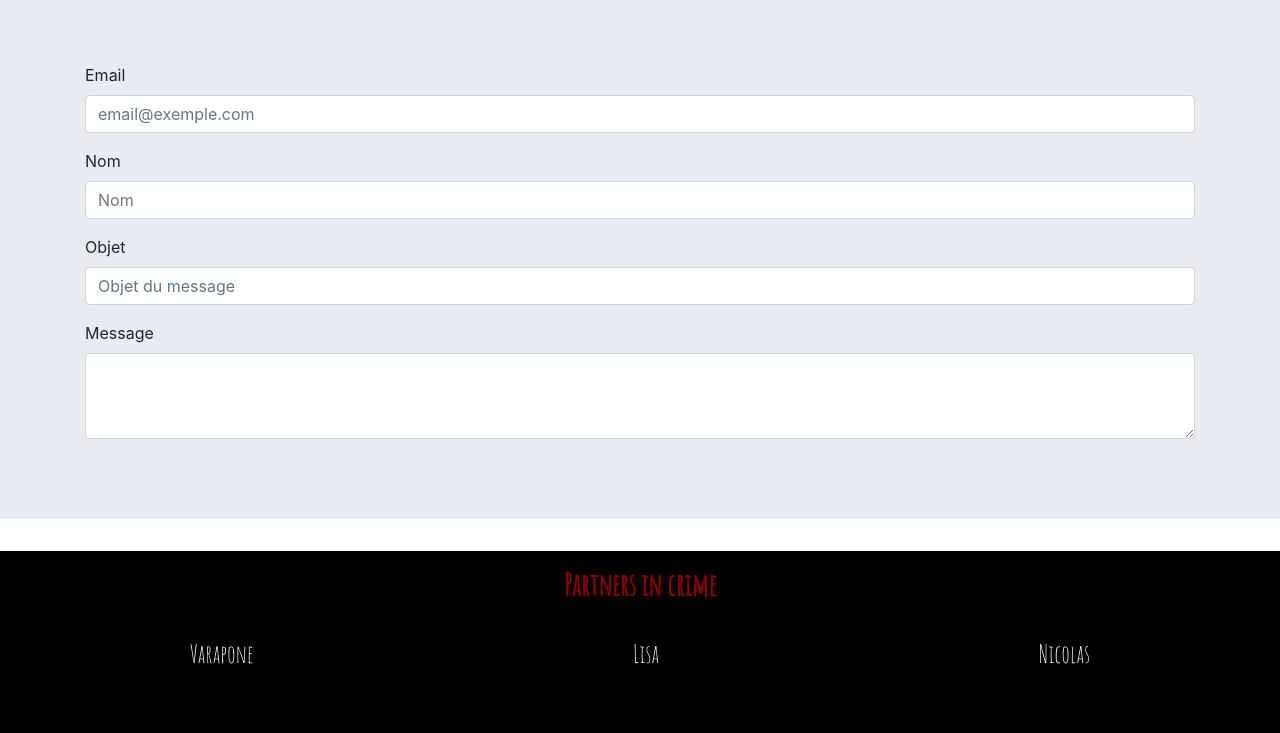
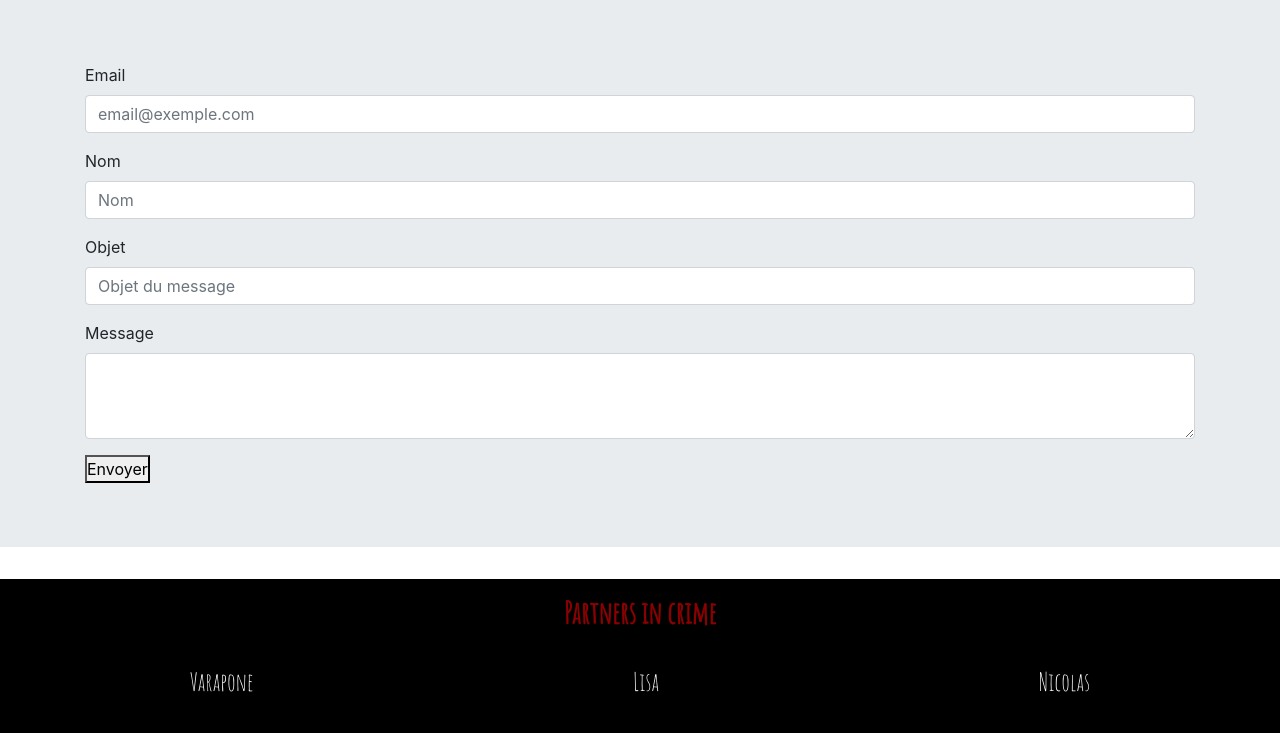
Before and after one commit to vara1991/WCS_Projet-2, a PHP site: template src/View/Contact/index.html.twig in a window 1280 px wide. Shown: the part 244-977 px from the top of the page. Before the commit the page ends 908 px from the top, so only its background shows below. Run offline with PHP 8.4, Linux system fonts and the light colour scheme; the template is opened without the code that fills it, so the values that code supplies are empty; some libraries are stand-ins or nearby versions.

Commit message:
add send button

```diff
--- a/src/View/Contact/index.html.twig
+++ b/src/View/Contact/index.html.twig
@@ -21,6 +21,10 @@
                     <label for="message">Message</label>
                     <textarea class="form-control" id="message" rows="3"></textarea>
                 </div>
+
+                <div>
+                    <button class="submit"> Envoyer </button>
+                </div>
             </form>
         </div>
     </div>
```
